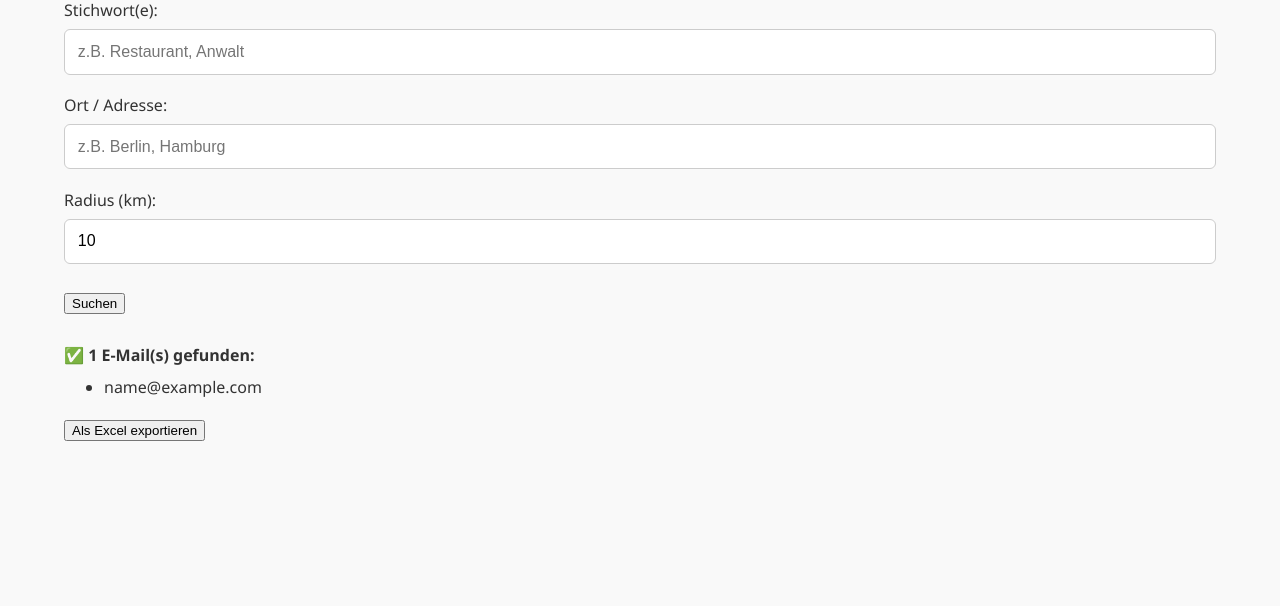
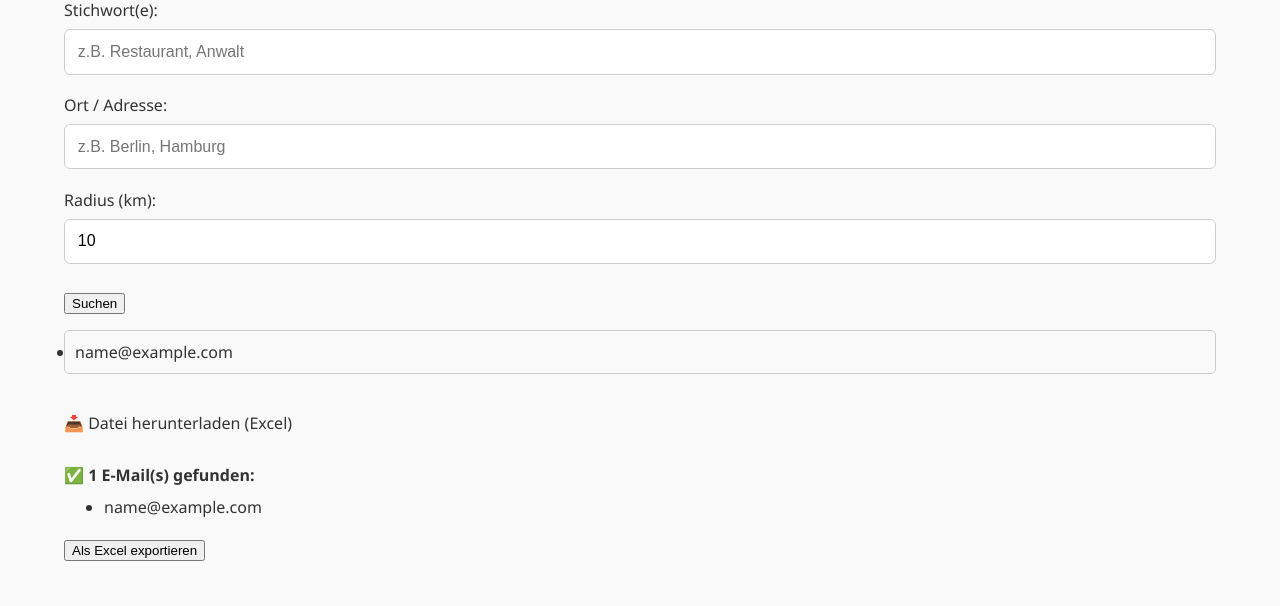
Before and after one commit to MerabTserodze/leadgen-app, a Python web app: template templates/emails.html in a window 1280 px wide. Shown: the part 194-800 px from the top of the page. Run offline with Jinja, Linux system fonts and the light colour scheme; the template is opened without the code that fills it: most values are stand-ins (such as "Sample title", 1, 10 or a date in 2020).

Commit message:
Update emails.html

```diff
--- a/templates/emails.html
+++ b/templates/emails.html
@@ -57,11 +57,22 @@
     <!-- Loading-Anzeige -->
     <div class="loading" id="loading">🔄 Suche läuft, bitte warten...</div>
     {% if message %}
-  <div class="results-count">{{ message }}</div>
-  <form action="/download" method="get" style="margin-top: 20px;">
-    <button type="submit" class="btn btn-secondary">📥 Datei herunterladen (Excel)</button>
-     </form>
-        {% endif %}
+    <div style="margin-bottom: 20px; font-weight: bold; color: {% if "✅" in message %}green{% else %}red{% endif %};">
+    {{ message }}
+    </div>
+    {% endif %}
+
+    {% if results %}
+    <ul style="padding: 10px; border: 1px solid #ccc; border-radius: 5px;">
+    {% for email in results %}
+      <li>{{ email }}</li>
+    {% endfor %}
+    </ul>
+
+  <br>
+  <a href="/download" class="btn btn-success">📥 Datei herunterladen (Excel)</a>
+{% endif %}
+
 
     <!-- Ergebnisse -->
     {% if results %}
```
